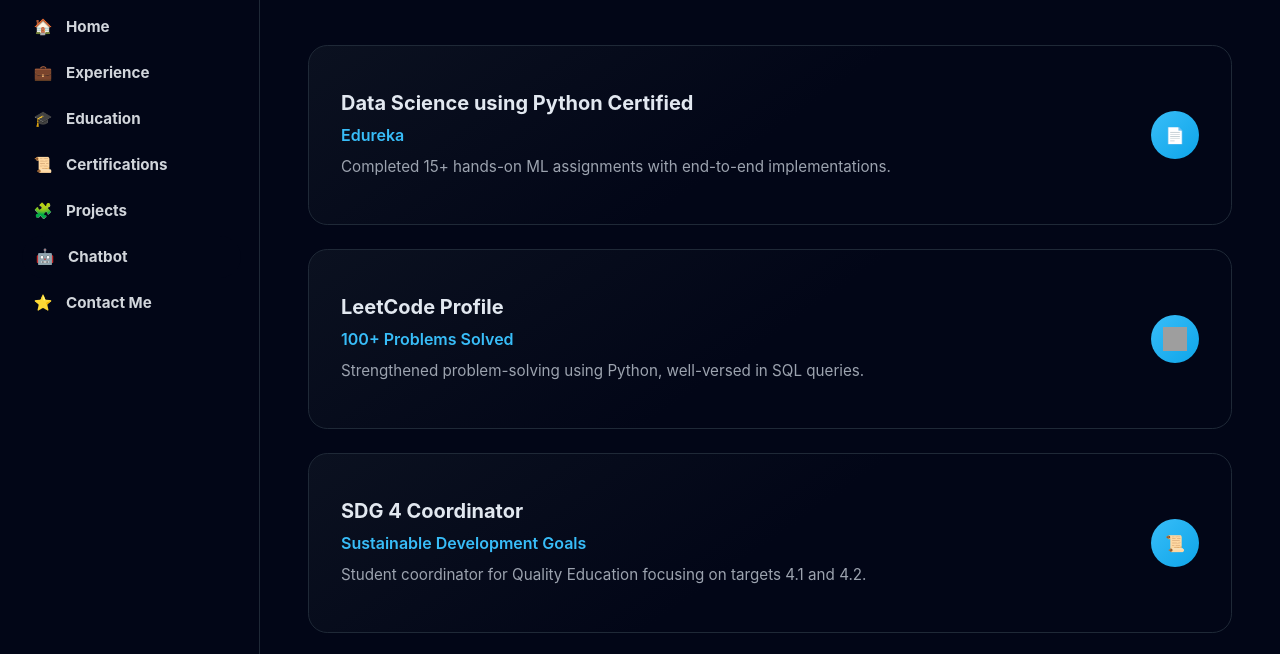
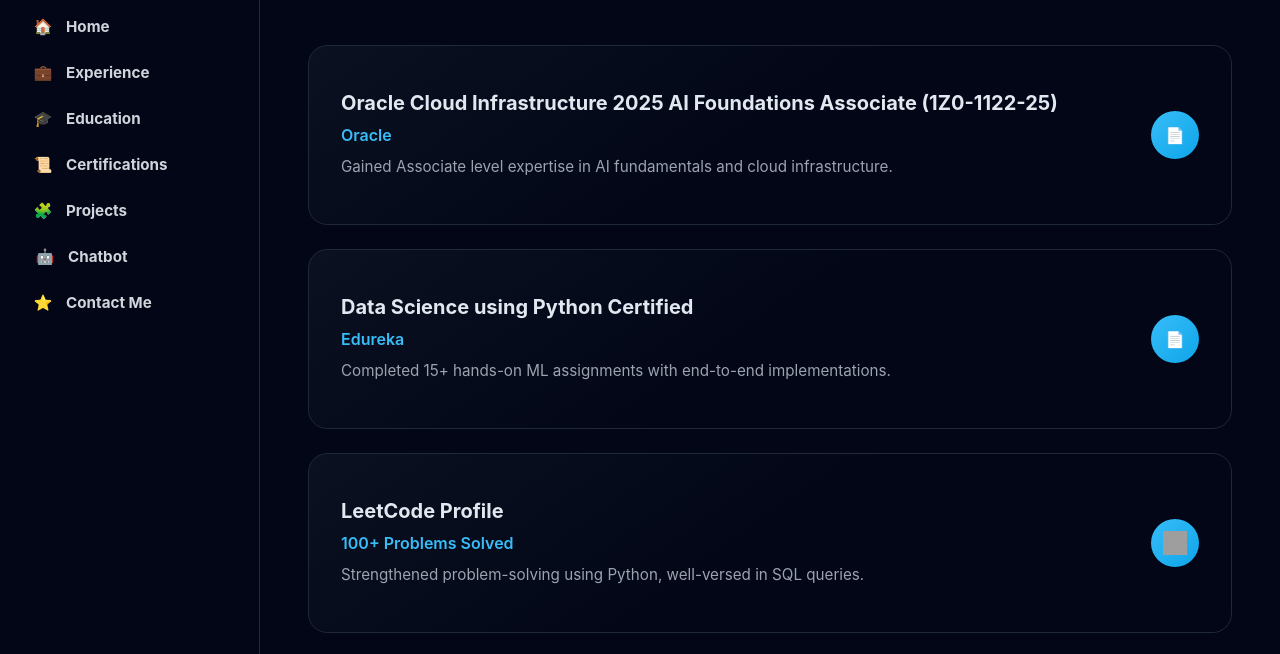
Before and after one commit to mvskoushik04/portfolio_website, a website: page certifications.html in a window 1280 px wide. Shown: the part 120-774 px from the top of the page. Drawn offline with nearby package versions, Linux system fonts and the light colour scheme; grey boxes are pictures that could not be loaded.

Commit message:
oracle certification addition

```diff
--- a/certifications.html
+++ b/certifications.html
@@ -185,6 +185,15 @@
       <section class="certs-container">
         <article class="cert-card">
           <div class="cert-content">
+            <h2 class="cert-title">Oracle Cloud Infrastructure 2025 AI Foundations Associate (1Z0-1122-25)</h2>
+            <p class="cert-org">Oracle</p>
+            <p class="cert-desc">Gained Associate level expertise in AI fundamentals and cloud infrastructure.</p>
+          </div>
+          <a href="C:\Users\medur\OneDrive\Desktop\portfolio-website\certificates\Oracle Cloud Infrastructure 2025 AI Foundations Associate (1Z0-1122-25).pdf" class="cert-link data-science-cert" target="_blank" rel="noopener noreferrer" title="View Certificate">📄</a>
+        </article>
+
+        <article class="cert-card">
+          <div class="cert-content">
             <h2 class="cert-title">Data Science using Python Certified</h2>
             <p class="cert-org">Edureka</p>
             <p class="cert-desc">Completed 15+ hands-on ML assignments with end-to-end implementations.</p>
```
Also changed, not shown: 1 other file.
